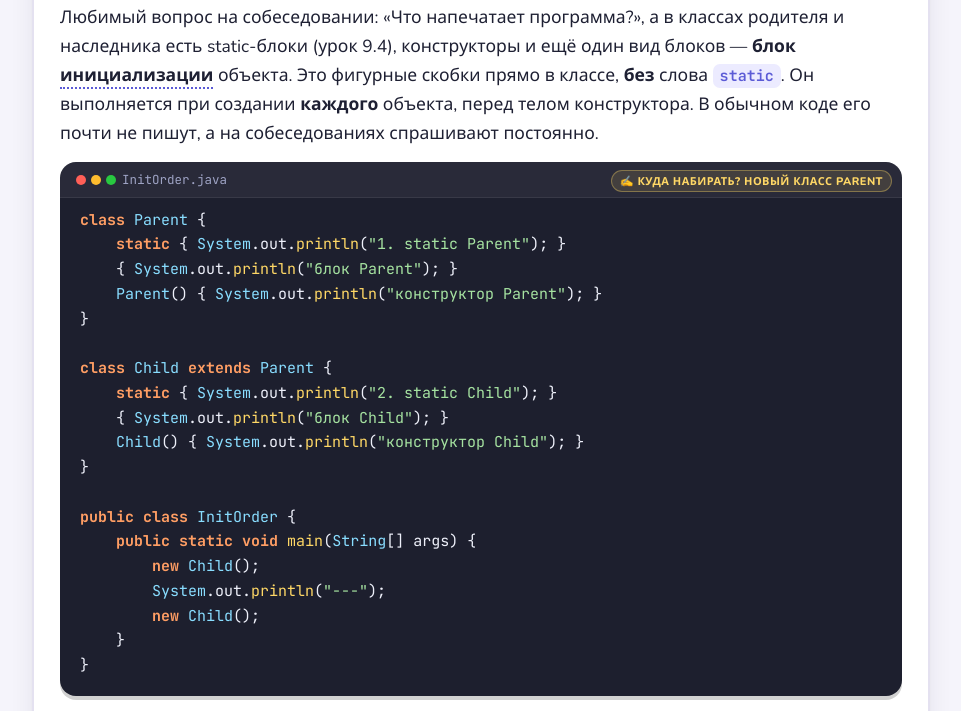
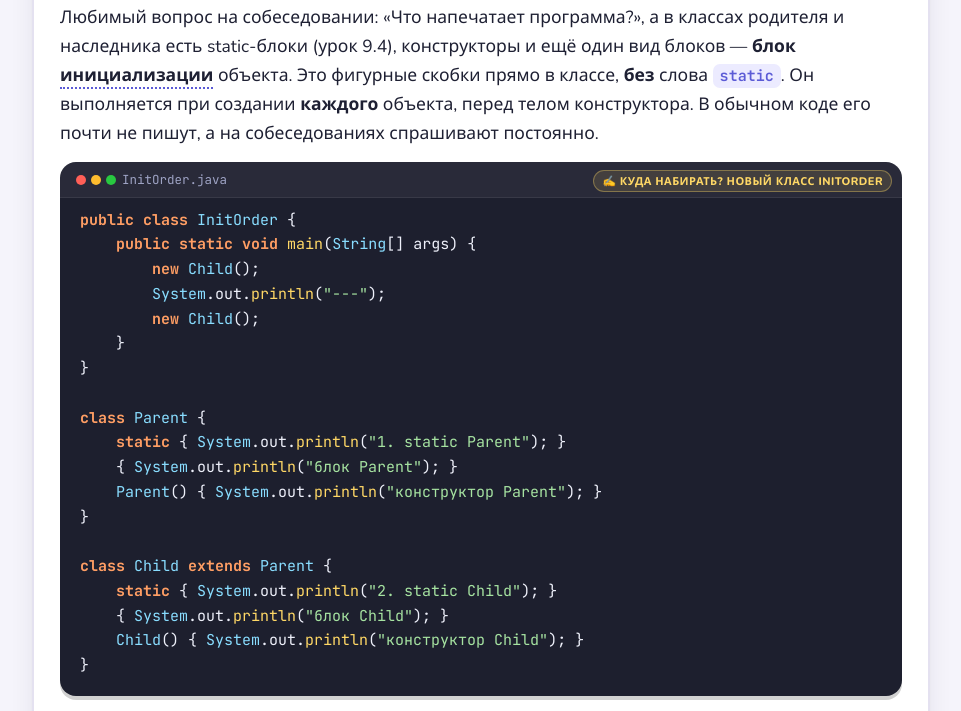
Before and after one commit to abramovalera/java-auto, a plain HTML site: page site/lessons/m10/02-inheritance.html in a window 1280 px wide. Shown: the part 9994-10705 px from the top of the page, without its empty margins (314-1275 px from the left). Drawn offline with nearby package versions, Linux system fonts and the light colour scheme; no server answers.

Commit message:
Урок 10.2: класс с main первым в примере порядка инициализации

```diff
--- a/site/lessons/m10/02-inheritance.html
+++ b/site/lessons/m10/02-inheritance.html
@@ -283,7 +283,15 @@ class Cat extends Animal {
   <section class="step">
     <h2>Кто запускается первым: порядок инициализации</h2>
     <p>Любимый вопрос на собеседовании: «Что напечатает программа?», а в классах родителя и наследника есть static-блоки (урок 9.4), конструкторы и ещё один вид блоков — <b>блок инициализации</b> объекта. Это фигурные скобки прямо в классе, <b>без</b> слова <code>static</code>. Он выполняется при создании <b>каждого</b> объекта, перед телом конструктора. В обычном коде его почти не пишут, а на собеседованиях спрашивают постоянно.</p>
-<pre data-file="InitOrder.java"><code class="java">class Parent {
+<pre data-file="InitOrder.java"><code class="java">public class InitOrder {
+    public static void main(String[] args) {
+        new Child();
+        System.out.println("---");
+        new Child();
+    }
+}
+
+class Parent {
     static { System.out.println("1. static Parent"); }
     { System.out.println("блок Parent"); }
     Parent() { System.out.println("конструктор Parent"); }
@@ -293,14 +301,6 @@ class Child extends Parent {
     static { System.out.println("2. static Child"); }
     { System.out.println("блок Child"); }
     Child() { System.out.println("конструктор Child"); }
-}
-
-public class InitOrder {
-    public static void main(String[] args) {
-        new Child();
-        System.out.println("---");
-        new Child();
-    }
 }</code></pre>
     <details class="predict">
       <summary>Предскажи вывод, прежде чем открыть</summary>
```
